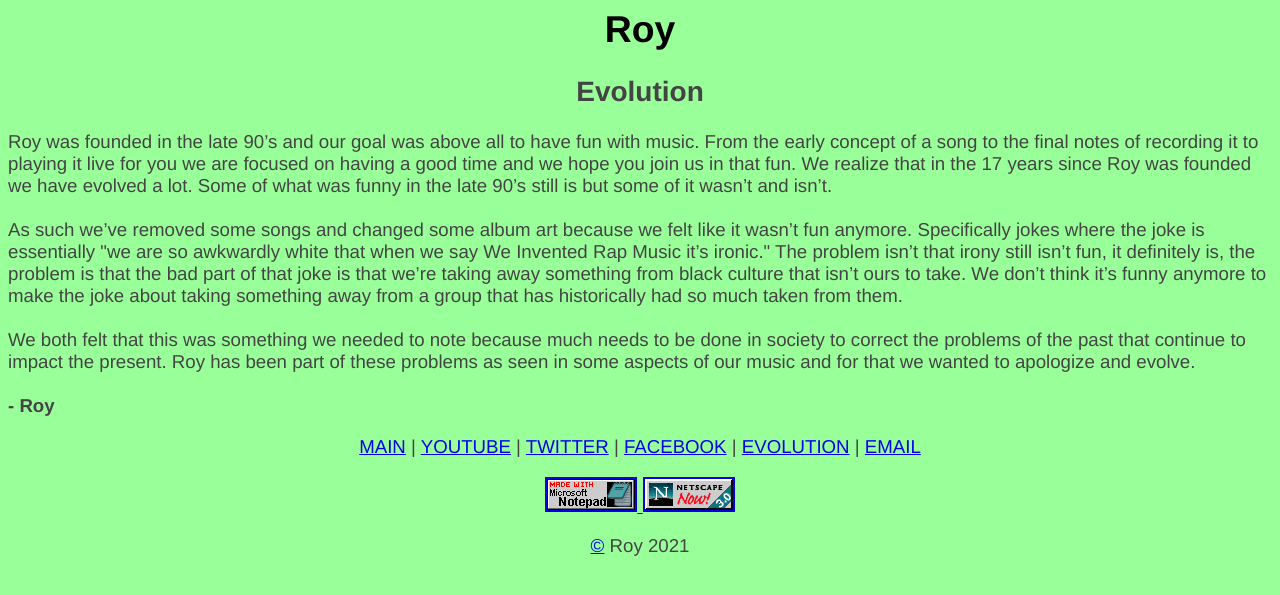
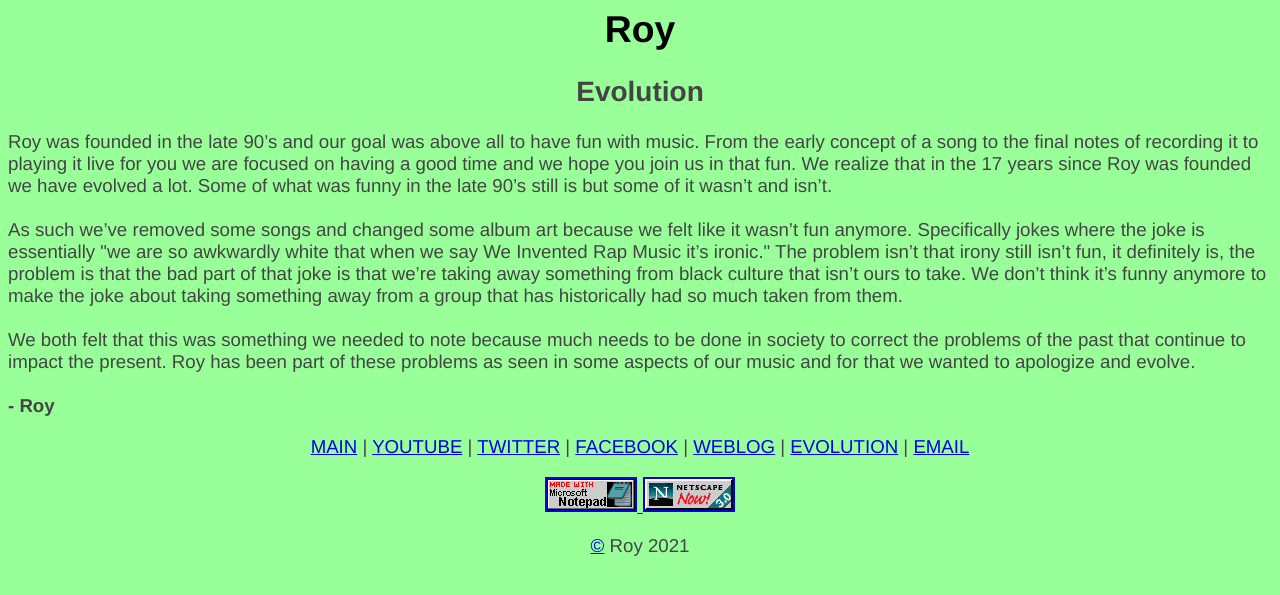
Before and after one commit to jdodson/royband, a Jekyll site: the page docs/evolution.html, which Jekyll copies as it is, in a window 1280 px wide. Shown: the top 595 px of the page. Built offline with Jekyll 4.4.1, drawn with Linux system fonts in a browser that asks for light colours.

Commit message:
Add Weblog link

```diff
--- a/_layouts/default.html
+++ b/_layouts/default.html
@@ -100,6 +100,7 @@ https://royband.com/secret.html
         <a href="https://www.youtube.com/channel/UCSUgyTDFFrmFxRltW8mPjQQ" target="_blank">YOUTUBE</a> |
         <a href="https://twitter.com/jdodson" target="_blank">TWITTER</a> |
         <a href="https://www.facebook.com/royplaysthehits" target="_blank">FACEBOOK</a> |
+        <a href="https://royrocksthisweblogtomars.blogspot.com/" target="_blank">WEBLOG</a> |
         <a href="evolution.html">EVOLUTION</a> |
         <a href="mailto:{{ site.email }}?subject=Emailing Roy from the Roy Web Zone!">EMAIL</a>
         <br>
--- a/docs/evolution.html
+++ b/docs/evolution.html
@@ -114,6 +114,7 @@ https://royband.com/secret.html
         <a href="https://www.youtube.com/channel/UCSUgyTDFFrmFxRltW8mPjQQ" target="_blank">YOUTUBE</a> |
         <a href="https://twitter.com/jdodson" target="_blank">TWITTER</a> |
         <a href="https://www.facebook.com/royplaysthehits" target="_blank">FACEBOOK</a> |
+        <a href="https://royrocksthisweblogtomars.blogspot.com/" target="_blank">WEBLOG</a> |
         <a href="evolution.html">EVOLUTION</a> |
         <a href="mailto:roysoothsyoursoul@gmail.com?subject=Emailing Roy from the Roy Web Zone!">EMAIL</a>
         <br>
--- a/docs/feed.xml
+++ b/docs/feed.xml
@@ -1 +1 @@
-<?xml version="1.0" encoding="utf-8"?><feed xmlns="http://www.w3.org/2005/Atom" ><generator uri="https://jekyllrb.com/" version="4.2.0">Jekyll</generator><link href="royband.com/feed.xml" rel="self" type="application/atom+xml" /><link href="royband.com/" rel="alternate" type="text/html" /><updated>2021-03-31T15:06:45-07:00</updated><id>royband.com/feed.xml</id><title type="html">Roy is a Rock Band</title><subtitle>Roy is the greatest rock band in the entire world!</subtitle></feed>
+<?xml version="1.0" encoding="utf-8"?><feed xmlns="http://www.w3.org/2005/Atom" ><generator uri="https://jekyllrb.com/" version="4.2.0">Jekyll</generator><link href="royband.com/feed.xml" rel="self" type="application/atom+xml" /><link href="royband.com/" rel="alternate" type="text/html" /><updated>2021-04-12T17:29:58-07:00</updated><id>royband.com/feed.xml</id><title type="html">Roy is a Rock Band</title><subtitle>Roy is the greatest rock band in the entire world!</subtitle></feed>
--- a/docs/index.html
+++ b/docs/index.html
@@ -142,6 +142,7 @@ https://royband.com/secret.html
         <a href="https://www.youtube.com/channel/UCSUgyTDFFrmFxRltW8mPjQQ" target="_blank">YOUTUBE</a> |
         <a href="https://twitter.com/jdodson" target="_blank">TWITTER</a> |
         <a href="https://www.facebook.com/royplaysthehits" target="_blank">FACEBOOK</a> |
+        <a href="https://royrocksthisweblogtomars.blogspot.com/" target="_blank">WEBLOG</a> |
         <a href="evolution.html">EVOLUTION</a> |
         <a href="mailto:roysoothsyoursoul@gmail.com?subject=Emailing Roy from the Roy Web Zone!">EMAIL</a>
         <br>
--- a/docs/mycatsbreathsmellslikecatfood.html
+++ b/docs/mycatsbreathsmellslikecatfood.html
@@ -125,6 +125,7 @@ album burned to CD. This album is a collection of Tascam four-track Porta studio
         <a href="https://www.youtube.com/channel/UCSUgyTDFFrmFxRltW8mPjQQ" target="_blank">YOUTUBE</a> |
         <a href="https://twitter.com/jdodson" target="_blank">TWITTER</a> |
         <a href="https://www.facebook.com/royplaysthehits" target="_blank">FACEBOOK</a> |
+        <a href="https://royrocksthisweblogtomars.blogspot.com/" target="_blank">WEBLOG</a> |
         <a href="evolution.html">EVOLUTION</a> |
         <a href="mailto:roysoothsyoursoul@gmail.com?subject=Emailing Roy from the Roy Web Zone!">EMAIL</a>
         <br>
--- a/docs/suburbanrock.html
+++ b/docs/suburbanrock.html
@@ -128,6 +128,7 @@ Rocket to Russia," "Hot Like Mel Gibson" and capping with
         <a href="https://www.youtube.com/channel/UCSUgyTDFFrmFxRltW8mPjQQ" target="_blank">YOUTUBE</a> |
         <a href="https://twitter.com/jdodson" target="_blank">TWITTER</a> |
         <a href="https://www.facebook.com/royplaysthehits" target="_blank">FACEBOOK</a> |
+        <a href="https://royrocksthisweblogtomars.blogspot.com/" target="_blank">WEBLOG</a> |
         <a href="evolution.html">EVOLUTION</a> |
         <a href="mailto:roysoothsyoursoul@gmail.com?subject=Emailing Roy from the Roy Web Zone!">EMAIL</a>
         <br>
--- a/docs/the$ingle$.html
+++ b/docs/the$ingle$.html
@@ -127,6 +127,7 @@ https://royband.com/secret.html
         <a href="https://www.youtube.com/channel/UCSUgyTDFFrmFxRltW8mPjQQ" target="_blank">YOUTUBE</a> |
         <a href="https://twitter.com/jdodson" target="_blank">TWITTER</a> |
         <a href="https://www.facebook.com/royplaysthehits" target="_blank">FACEBOOK</a> |
+        <a href="https://royrocksthisweblogtomars.blogspot.com/" target="_blank">WEBLOG</a> |
         <a href="evolution.html">EVOLUTION</a> |
         <a href="mailto:roysoothsyoursoul@gmail.com?subject=Emailing Roy from the Roy Web Zone!">EMAIL</a>
         <br>
```
